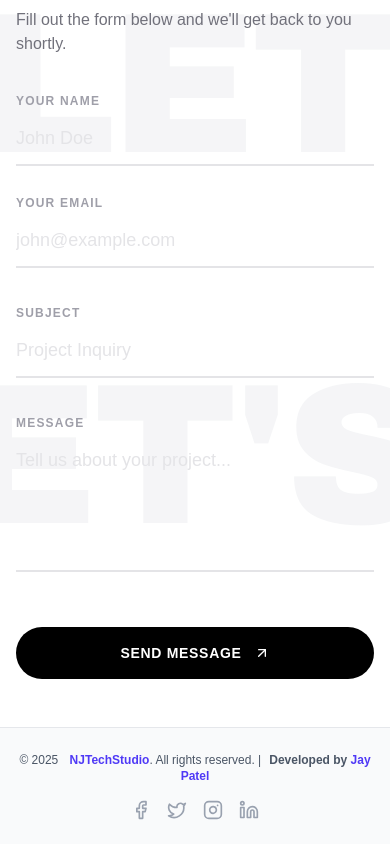
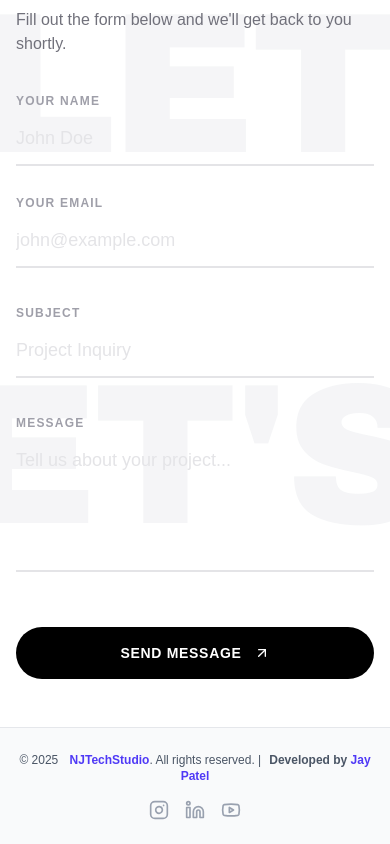
Before and after one commit to jay19patel/njtechstudio, a Next.js app: page /contact in a window 390 px wide. Shown: the part 927-1771 px from the top of the page. Built offline with nearby package versions, Linux system fonts and the light colour scheme; a web font is replaced by a local one.

Commit message:
feat: Update footer social media links by replacing Facebook/Twitter with YouTube and adding specific URLs, and refresh contact email and phone number.

```diff
--- a/app/components/Footer.jsx
+++ b/app/components/Footer.jsx
@@ -1,4 +1,4 @@
-import { Facebook, Twitter, Instagram, Linkedin } from "lucide-react";
+import { Instagram, Linkedin, Youtube } from "lucide-react";
 
 export default function Footer() {
   return (
@@ -16,32 +16,31 @@
           {/* Social Media Icons */}
           <div className="flex items-center space-x-4">
             <a
-              href="#"
-              className="text-gray-400 hover:text-indigo-600 transition-colors"
-              aria-label="Facebook"
-            >
-              <Facebook size={20} />
-            </a>
-            <a
-              href="#"
-              className="text-gray-400 hover:text-indigo-600 transition-colors"
-              aria-label="Twitter"
-            >
-              <Twitter size={20} />
-            </a>
-            <a
-              href="#"
+              href="https://www.instagram.com/njtechstudio.in/"
+              target="_blank"
+              rel="noopener noreferrer"
               className="text-gray-400 hover:text-indigo-600 transition-colors"
               aria-label="Instagram"
             >
               <Instagram size={20} />
             </a>
             <a
-              href="#"
+              href="https://www.linkedin.com/in/jayy19patel/"
+              target="_blank"
+              rel="noopener noreferrer"
               className="text-gray-400 hover:text-indigo-600 transition-colors"
               aria-label="LinkedIn"
             >
               <Linkedin size={20} />
+            </a>
+            <a
+              href="https://www.youtube.com/@njtechstudio"
+              target="_blank"
+              rel="noopener noreferrer"
+              className="text-gray-400 hover:text-indigo-600 transition-colors"
+              aria-label="YouTube"
+            >
+              <Youtube size={20} />
             </a>
           </div>
         </div>
--- a/app/contact/page.jsx
+++ b/app/contact/page.jsx
@@ -84,8 +84,8 @@
                 <div>
                   <h3 className="text-3xl sm:text-4xl md:text-5xl lg:text-5xl font-black uppercase tracking-tight mb-6 lg:mb-8">Contact Details</h3>
                   <div className="space-y-6 lg:space-y-8">
-                    <ContactItem icon={Mail} label="Email Us" value="hello@njtechstudio.com" />
-                    <ContactItem icon={Phone} label="Call Us" value="+91 98765 43210" />
+                    <ContactItem icon={Mail} label="Email Us" value="developer.jay19@gmail.com" />
+                    <ContactItem icon={Phone} label="Call Us" value="+91 73599 74806" />
                     <ContactItem icon={MapPin} label="Visit Us" value="Valsad, Gujarat, India" />
                   </div>
                 </div>
```
